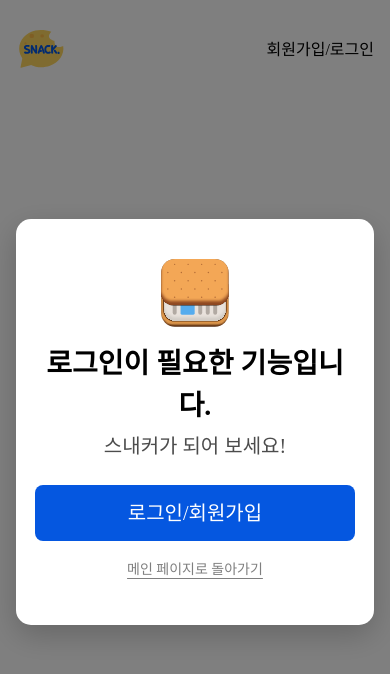
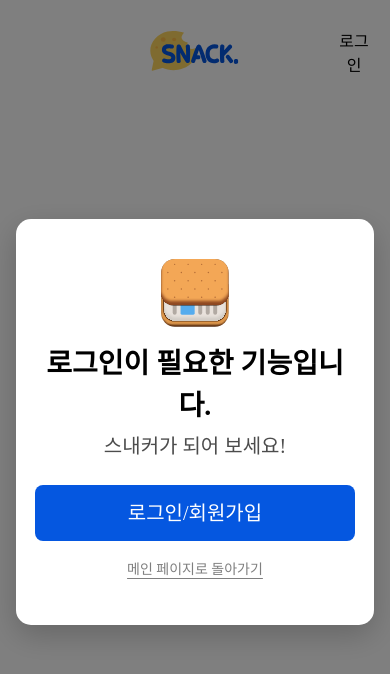
Before and after one commit to Umc8th-Snack/Front-end, a React (Vite) app: page /mypage/edit-profile in a window 390 px wide. Shown: the top 674 px of the page. Built offline with nearby package versions, Linux system fonts and the light colour scheme; no server answers; a web font is replaced by a local one.

Commit message:
design: 모바일 검색창 위치 변경

```diff
--- a/src/shared/components/Navbar/Navbar.tsx
+++ b/src/shared/components/Navbar/Navbar.tsx
@@ -2,7 +2,6 @@ import { useState } from 'react';
 import { Link, useLocation } from 'react-router-dom';
 
 import SettingsDropdown from '@/pages/settings/components/SettingsDropdown/SettingsDropdown';
-import MiniLogo from '@/shared/assets/minisnack.svg?react';
 import SnackLogo from '@/shared/assets/snack.svg?react';
 import LoginModal from '@/shared/components/modal/loginModal/LoginModal';
 import HamburgerMenu from '@/shared/components/navbar/HamburgerMenu';
@@ -38,19 +37,69 @@ const Navbar = () => {
 
     return (
         <header className="w-full">
-            <div className="mx-auto flex h-[100px] w-full max-w-[1200px] items-center justify-between px-4 py-6 md:h-[110px] md:py-7 lg:h-[120px] lg:py-8">
-                {/* 로고 */}
-                <div className="flex flex-1 items-center">
+            <div className="mx-auto flex w-full max-w-[1200px] flex-col px-4 py-6 md:h-[110px] md:flex-row md:items-center md:justify-between md:py-7 lg:h-[120px] lg:py-8">
+                {/* 모바일: 로고와 햄버거 메뉴가 같은 줄에, 로고는 가운데 */}
+                <div className="flex items-center justify-between md:hidden">
+                    {/* 왼쪽 빈 공간 (햄버거 메뉴와 균형 맞추기) */}
+                    <div className="w-10"></div>
+
+                    {/* 가운데 로고 */}
+                    <div className="flex flex-1 justify-center">
+                        <Link to="/" className="flex shrink-0 items-center">
+                            <SnackLogo className="h-15 w-25" />
+                        </Link>
+                    </div>
+
+                    {/* 오른쪽 햄버거 메뉴 */}
+                    <div className="flex w-10 justify-end">
+                        {isAuthenticated ? (
+                            <button
+                                onClick={handleHamburgerToggle}
+                                className="cursor-pointer rounded-lg p-2 transition-colors hover:bg-gray-100"
+                                aria-label="메뉴 열기"
+                            >
+                                <svg
+                                    xmlns="http://www.w3.org/2000/svg"
+                                    width="28"
+                                    height="28"
+                                    viewBox="0 0 24 24"
+                                    fill="none"
+                                    stroke="currentColor"
+                                    strokeWidth="2"
+                                    strokeLinecap="round"
+                                    strokeLinejoin="round"
+                                    className="h-5 w-5"
+                                >
+                                    <path d="M3 12h18M3 6h18M3 18h18" />
+                                </svg>
+                            </button>
+                        ) : (
+                            <button
+                                className="text-16px-medium hover:text-main cursor-pointer transition-colors"
+                                onClick={() => setIsLoginModalOpen(true)}
+                            >
+                                로그인
+                            </button>
+                        )}
+                    </div>
+                </div>
+
+                {/* 모바일: 검색바를 로고와 햄버거 메뉴 아래로 이동 */}
+                <div className="mt-4 md:hidden">
+                    {/* 모바일에서 비로그인 상태일 때는 검색바 숨김 */}
+                    {isAuthenticated && (
+                        <div className="w-full">
+                            <SearchBar />
+                        </div>
+                    )}
+                </div>
+
+                {/* PC/태블릿: 기존 레이아웃 유지 */}
+                <div className="hidden md:flex md:flex-1 md:items-center">
                     <Link to="/" className="flex shrink-0 items-center">
-                        {/* 모바일에서는 쿠키 아이콘, 태블릿/PC에서는 스낵 로고 */}
-                        <div className="block md:hidden">
-                            <MiniLogo className="w-[50px] sm:w-[60px]" />
-                        </div>
-                        <div className="hidden md:block">
-                            <SnackLogo className="w-[110px] lg:w-[130px]" />
-                        </div>
+                        <SnackLogo className="mr-1 w-[110px] lg:w-[130px]" />
                     </Link>
-                    {/* 모바일에서 비로그인 상태일 때는 검색바 숨김 */}
+                    {/* PC/태블릿에서 검색바 */}
                     <div className={`${!isAuthenticated ? 'hidden sm:block' : ''}`}>
                         <SearchBar />
                     </div>
@@ -109,11 +158,11 @@ const Navbar = () => {
                 </nav>
 
                 {/* 태블릿용 사용자 정보 및 햄버거 메뉴 */}
-                <div className="flex items-center gap-4 lg:hidden">
+                <div className="hidden md:flex md:items-center md:gap-4 lg:hidden">
                     {isAuthenticated ? (
                         <>
-                            {/* 태블릿에서만 닉네임 표시, 모바일에서는 제거 */}
-                            <p className="text-16px-medium hidden sm:block">
+                            {/* 태블릿에서만 닉네임 표시 */}
+                            <p className="text-16px-medium">
                                 <span className="font-bold">{user?.nickname}</span>님
                             </p>
                             <button
--- a/src/shared/components/Navbar/SearchBar.tsx
+++ b/src/shared/components/Navbar/SearchBar.tsx
@@ -14,7 +14,7 @@ const SearchBar = () => {
     };
 
     return (
-        <div className="border-main mx-4 flex h-[35px] w-full max-w-[300px] min-w-[200px] gap-4 rounded-full border px-4 py-2 outline-none focus:ring-1 focus:ring-blue-400 md:h-[40px] md:max-w-[455px] md:min-w-[300px] lg:h-[45px] lg:max-w-[555px] lg:min-w-[350px]">
+        <div className="border-main flex h-[35px] w-full gap-4 rounded-full border px-4 py-2 outline-none focus:ring-1 focus:ring-blue-400 md:h-[40px] md:max-w-[455px] md:min-w-[300px] lg:h-[45px] lg:max-w-[555px] lg:min-w-[400px]">
             <input
                 type="text"
                 value={keyword}
```
